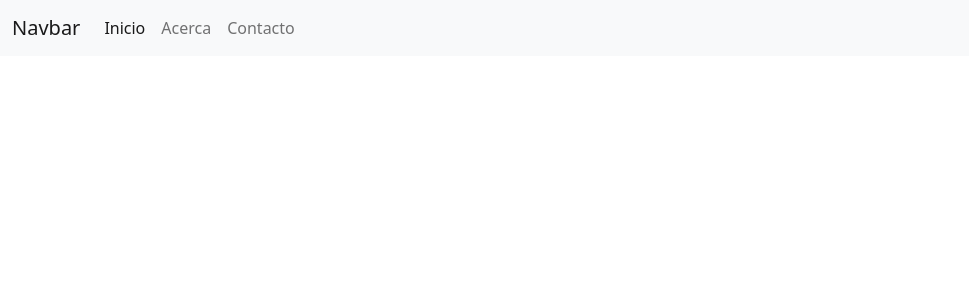
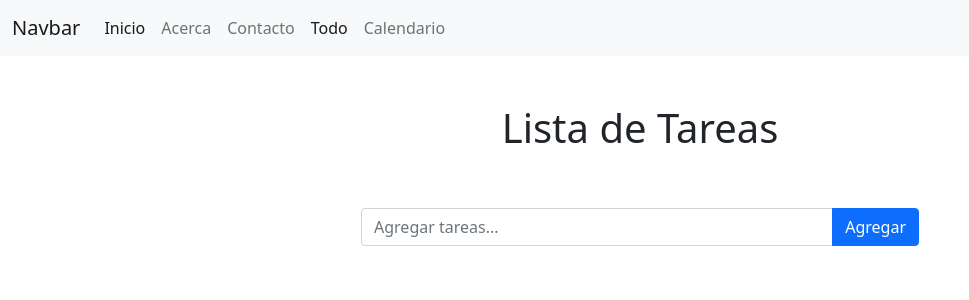
Before and after one commit to hooverroberto/nav-link, a React (Create React App) app: page /todo in a window 1280 px wide. Shown: the top 300 px of the page, without its empty margins (0-969 px from the left). Built offline with nearby package versions, Linux system fonts and the light colour scheme.

Commit message:
second commit

```diff
--- a/package.json
+++ b/package.json
@@ -3,10 +3,16 @@
   "version": "0.1.0",
   "private": true,
   "dependencies": {
+    "@emotion/react": "^11.10.5",
+    "@emotion/styled": "^11.10.5",
+    "@mui/icons-material": "^5.11.0",
+    "@mui/material": "^5.11.0",
+    "@mui/x-date-pickers": "^5.0.10",
     "@testing-library/jest-dom": "^5.16.5",
     "@testing-library/react": "^13.4.0",
     "@testing-library/user-event": "^13.5.0",
     "bootstrap": "^5.2.3",
+    "date-fns": "^2.29.3",
     "react": "^18.2.0",
     "react-bootstrap": "^2.7.0",
     "react-dom": "^18.2.0",
--- a/src/App.js
+++ b/src/App.js
@@ -6,7 +6,8 @@ import Header from './pages/Header'
 import Inicio from './pages/Inicio';
 import Acerca from './pages/Acerca';
 import Contacto from './pages/Contacto'
-
+import Todo from './components/todo/Todo';
+import Calendario from './components/calendar/Calendario';
 
 function App() {
 
@@ -17,6 +18,8 @@ function App() {
         <Route path='/' element={<Inicio />} />
         <Route path='/acerca' element={<Acerca />} />
         <Route path='/contacto' element={<Contacto />} />
+        <Route path='/todo' element={<Todo />} />
+        <Route path='/calendario' element={<Calendario/>} />
       </Routes>
     </div>
 
--- /dev/null
+++ b/src/components/calendar/Calendario.js
@@ -0,0 +1,50 @@
+import React, { useState } from 'react';
+import TextField from '@mui/material/TextField';
+import { AdapterDateFns } from '@mui/x-date-pickers/AdapterDateFns';
+import { LocalizationProvider } from '@mui/x-date-pickers/LocalizationProvider';
+import { StaticDatePicker } from '@mui/x-date-pickers/StaticDatePicker';
+import Badge from '@mui/material/Badge';
+import { PickersDay } from '@mui/x-date-pickers/PickersDay';
+import CheckIcon from '@mui/icons-material/Check';
+
+const Calendario = () => {
+  const [value, setValue] = useState(new Date());
+  const [highlightedDays, setHighlightedDays] = useState([1, 2, 13]);
+  return (
+    <div className='container d-flex justify-content-center mt-5'>
+
+
+    <LocalizationProvider dateAdapter={AdapterDateFns}>
+      <StaticDatePicker
+        // mask='____/__/__'
+        variant='static'
+        orientation='portrait'
+        value={value}
+        disableFuture
+        onChange={(newValue) => setValue(newValue)}
+        renderInput={(params) => {
+          <TextField {...params} />;
+        }}
+        renderDay={(day, _value, DayComponentProps) => {
+          const isSelected =
+            !DayComponentProps.outsideCurrentMonth &&
+            highlightedDays.indexOf(day.getDate()) >= 0;
+
+          return (
+            <Badge
+              key={day.toString()}
+              overlap='circular'
+              badgeContent={isSelected ? <CheckIcon color='red' /> : undefined}
+            >
+              <PickersDay {...DayComponentProps} />
+            </Badge>
+          );
+        }}
+      />
+    </LocalizationProvider>
+
+    </div>
+  );
+};
+
+export default Calendario;
--- /dev/null
+++ b/src/components/todo/Todo.js
@@ -0,0 +1,111 @@
+import React, { useState } from "react";
+
+
+function Todo() {
+
+    const [tareas, setTareas] = useState("");
+    const [items, setItems] = useState([]);
+    const [editarTareas, setEditarTareas] = useState(-1);
+    const [actualizarTexto, setActulizarTexto] = useState("")
+
+    function agregarTarea() {
+
+        if (!tareas) {
+            alert("Introducir una tarea!!!");
+            return;
+        }
+
+        const item = {
+            id: Math.floor(Math.random() * 100),
+            value: tareas
+        };
+
+        setItems(list => [...list, item])
+        setTareas("");
+
+        // console.log(tareas);
+
+    }
+
+    function borrarTarea(id) {
+        console.log(id);
+        const arreglo = items.filter(item => item.id !== id);
+        setItems(arreglo)
+    }
+
+
+     function editTareas(id, nuevoTexto) {
+        const currentItem = items.filter((item) => item.id === id);
+
+        // Create a new item with same id
+        const newItem = {
+            id: currentItem.id,
+            value: nuevoTexto,
+        };
+
+        borrarTarea(id);
+
+        // Replace item in the item list
+        setItems((oldList) => [...oldList, newItem]);
+        setActulizarTexto("");
+        setEditarTareas(-1);
+    }
+
+    return (
+        <div className="container mt-5 d-flex justify-content-center">
+            <div className="card w-50 border-0">
+                <h1>Lista de Tareas</h1>
+
+                <div className="input-group d-flex justify-content-center mt-5">
+                    <input
+                        type="text"
+                        class="form-control"
+                        placeholder="Agregar tareas..."
+                        value={tareas}
+                        onChange={(e) => setTareas(e.target.value)}
+                    />
+                    <button class="btn btn-primary" onClick={() => agregarTarea()}>Agregar</button>
+                </div>
+
+
+                <ul class="list-group w-100 mt-5">
+                    {items.map((item) => {
+                        return (
+
+                            <div class="card-body ">
+                                <li class="list-group-item d-flex justify-content-between text-primary" key={item.id} onClick={() => setEditarTareas(item.id)}>
+                                    {item.value}
+                                    <div className="d-flex">
+                                        <button className="btn d-flex align-items-center" onClick={() => borrarTarea(item.id)}>
+                                            <svg xmlns="http://www.w3.org/2000/svg" width="16" height="16" fill="currentColor" color="red" className="bi bi-trash3-fill" viewBox="0 0 16 16">
+                                                <path d="M11 1.5v1h3.5a.5.5 0 0 1 0 1h-.538l-.853 10.66A2 2 0 0 1 11.115 16h-6.23a2 2 0 0 1-1.994-1.84L2.038 3.5H1.5a.5.5 0 0 1 0-1H5v-1A1.5 1.5 0 0 1 6.5 0h3A1.5 1.5 0 0 1 11 1.5Zm-5 0v1h4v-1a.5.5 0 0 0-.5-.5h-3a.5.5 0 0 0-.5.5ZM4.5 5.029l.5 8.5a.5.5 0 1 0 .998-.06l-.5-8.5a.5.5 0 1 0-.998.06Zm6.53-.528a.5.5 0 0 0-.528.47l-.5 8.5a.5.5 0 0 0 .998.058l.5-8.5a.5.5 0 0 0-.47-.528ZM8 4.5a.5.5 0 0 0-.5.5v8.5a.5.5 0 0 0 1 0V5a.5.5 0 0 0-.5-.5Z" />
+                                            </svg>
+                                        </button>
+                                    </div>
+                                </li>
+                                {editarTareas === item.id ? (
+                                    <div>
+                                        <input
+                                            type="text"
+                                            value={actualizarTexto}
+                                            onChange={(e) => setActulizarTexto(e.target.value)}
+                                        />
+
+                                        <button className="btn d-flex align-items-center" onClick={() => editTareas(item.id, actualizarTexto)}>
+                                            <svg xmlns="http://www.w3.org/2000/svg" width="16" height="16" color="green" fill="currentColor" className="bi bi-pencil" viewBox="0 0 16 16">
+                                                <path d="M12.146.146a.5.5 0 0 1 .708 0l3 3a.5.5 0 0 1 0 .708l-10 10a.5.5 0 0 1-.168.11l-5 2a.5.5 0 0 1-.65-.65l2-5a.5.5 0 0 1 .11-.168l10-10zM11.207 2.5 13.5 4.793 14.793 3.5 12.5 1.207 11.207 2.5zm1.586 3L10.5 3.207 4 9.707V10h.5a.5.5 0 0 1 .5.5v.5h.5a.5.5 0 0 1 .5.5v.5h.293l6.5-6.5zm-9.761 5.175-.106.106-1.528 3.821 3.821-1.528.106-.106A.5.5 0 0 1 5 12.5V12h-.5a.5.5 0 0 1-.5-.5V11h-.5a.5.5 0 0 1-.468-.325z" />
+                                            </svg>
+                                        </button>
+                                    </div>
+                                ) : null}
+                            </div>
+
+                        );
+                    })}
+                </ul>
+            </div>
+        </div>
+    );
+}
+
+export default Todo;
--- a/src/pages/Header.js
+++ b/src/pages/Header.js
@@ -21,6 +21,12 @@ function Header() {
                         <li class="nav-item">
                             <NavLink className="nav-link" to="/contacto">Contacto</NavLink >
                         </li>
+                        <li class="nav-item">
+                            <NavLink className="nav-link" to="/todo">Todo</NavLink >
+                        </li>
+                        <li class="nav-item">
+                            <NavLink className="nav-link" to="/calendario">Calendario</NavLink >
+                        </li>
                     </ul>
                 </div>
             </div>
```
Also changed, not shown: 1 other file (tests, documents, lock files or other folders).
